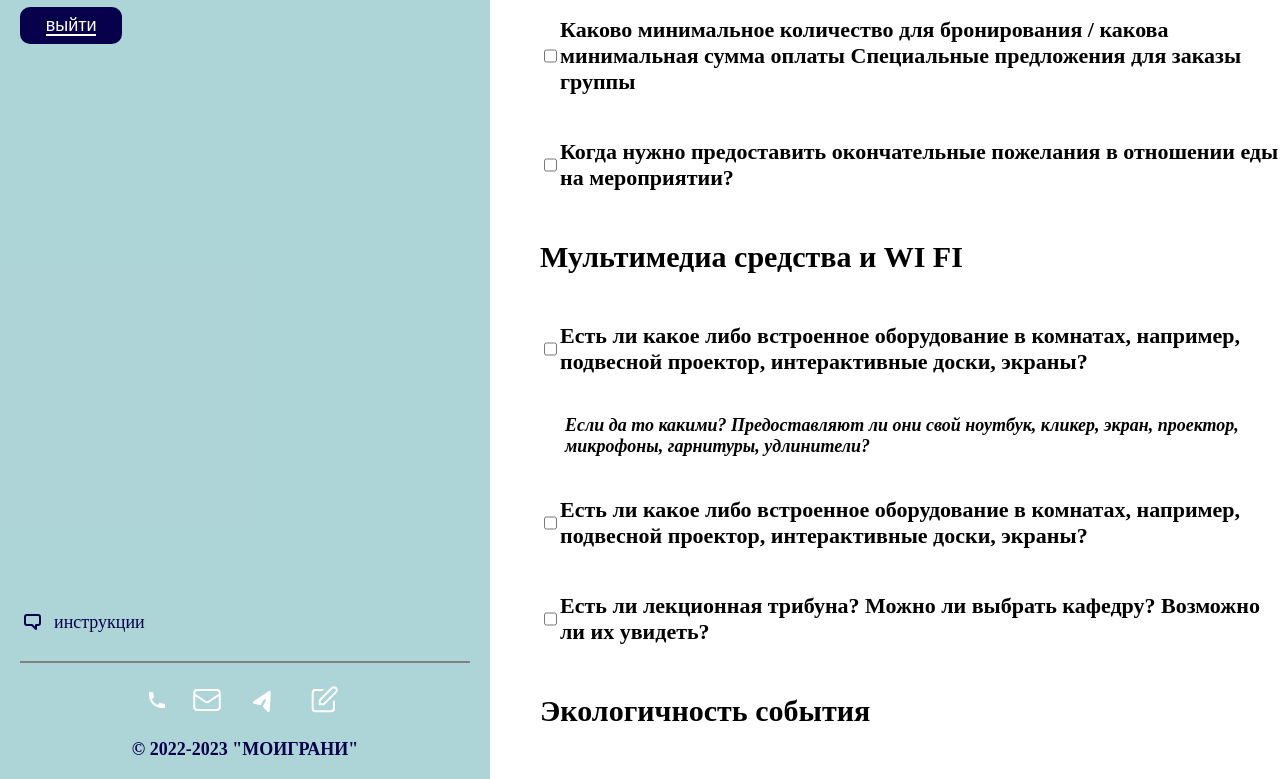
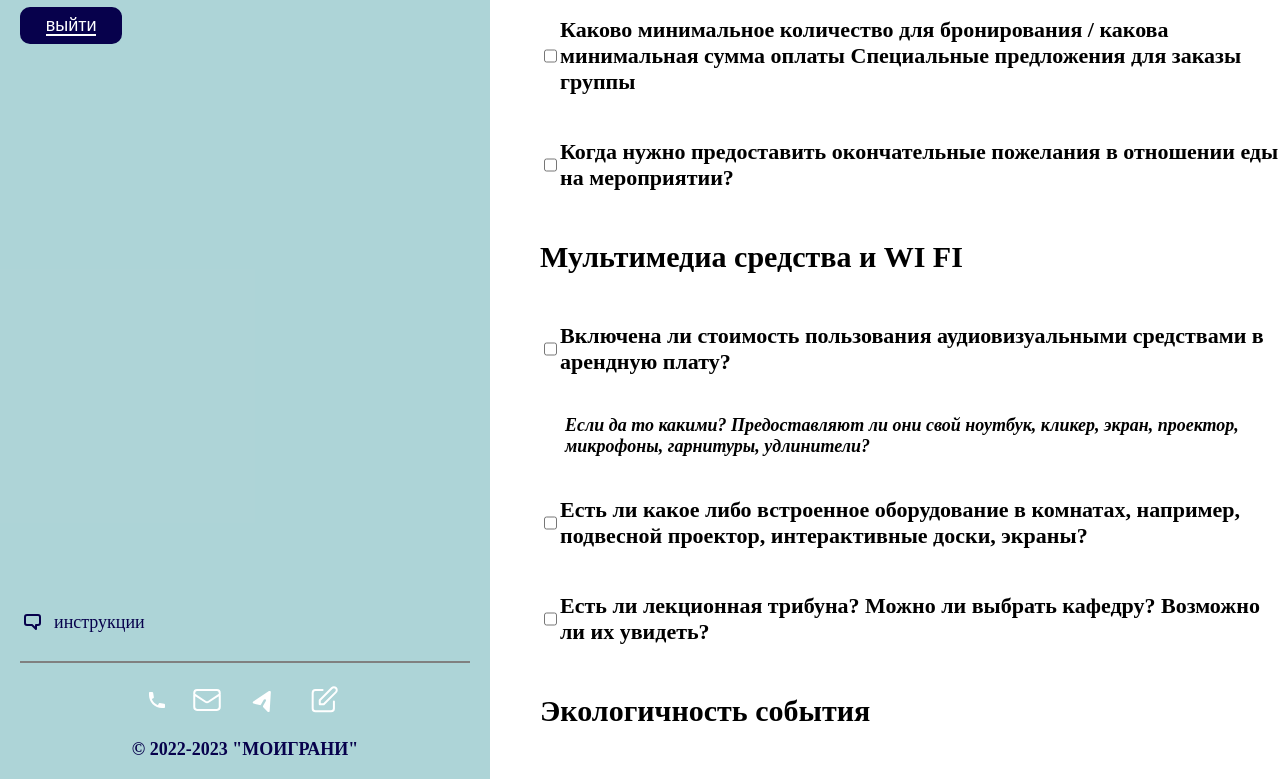
Before and after one commit to KES122/Grani_Fronend, a React (Vite) app: page / in a window 1280 px wide. Shown: the part 748-1527 px from the top of the page. Built offline with nearby package versions, Linux system fonts and the light colour scheme.

Commit message:
commit14/12
попытки доделать страницу
возникли небольшие проблемы
пытался их устранить
пока не вышло

```diff
--- a/src/components/step2/venueReservationPage3/checkBox/checkBox.module.scss
+++ b/src/components/step2/venueReservationPage3/checkBox/checkBox.module.scss
@@ -37,8 +37,9 @@
     }
 
     &__inputCheck {
-        height: 28px;
-        width: 28px
+        min-width: 50px;
+        min-height: 50px;
+
     }
 }
 
--- a/src/components/step2/venueReservationPage3/checkBox/checkBox.tsx
+++ b/src/components/step2/venueReservationPage3/checkBox/checkBox.tsx
@@ -44,7 +44,7 @@ const CheckBox = () => {
 
                     <div className={style.checkBox__checkBoxComponent}>
                         <input type='checkbox' className={style.checkBoxComponent__inputCheck} />
-                        <p className={style.checkBoxComponent__checkBoxTitle}>Есть ли какое либо встроенное оборудование в комнатах, например, подвесной проектор, интерактивные доски, экраны?</p>
+                        <p className={style.checkBoxComponent__checkBoxTitle}>Включена ли стоимость пользования аудиовизуальными средствами в арендную плату?</p>
                     </div>
 
                     <div className={style.checkBox__checkBoxDescription}>
@@ -57,7 +57,7 @@ const CheckBox = () => {
                     </div>
 
                     <div className={style.checkBox__checkBoxComponent}>
-                        <input type='checkbox' className={style.checkBoxComponent__inputCheck} />
+                        <input type='checkbox'  className={style.checkBoxComponent__inputCheck} />
                         <p className={style.checkBoxComponent__checkBoxTitle}>Есть ли лекционная трибуна? Можно ли выбрать кафедру? Возможно ли их увидеть?</p>
                     </div>
 
--- a/src/components/step2/venueReservationPage3/venueReservationPage3.module.scss
+++ b/src/components/step2/venueReservationPage3/venueReservationPage3.module.scss
@@ -4,7 +4,10 @@
 
 .mainSection {
     display: flex;
+    &__RightWrapper{
+        margin: 0 auto;
 
+    }
 
 
 
--- a/src/components/step2/venueReservationPage3/venueReservationPage3.tsx
+++ b/src/components/step2/venueReservationPage3/venueReservationPage3.tsx
@@ -9,13 +9,13 @@ const VenueReservationPage3 = () => {
         <>
             <Header />
             <div className={style.mainSection}>
-                <div className={style.leftWrapper}>
+                <div className={style.mainSection__leftWrapper}>
                     <StepsMenu />
                 </div>
-
+                <div className={style.mainSection__RightWrapper}>
                     <section className={style.venueReservationPage3}>
 
-                    <JumpBottonStepTwo/>
+                        <JumpBottonStepTwo />
                         <div className={style.venueReservationPage3__MainPart}>
                             <div className={style.MainPart__titlePart}>
                                 <h1 className={style.titlePart__title}>Чек-лист по бронированию площадки</h1>
@@ -40,8 +40,9 @@ const VenueReservationPage3 = () => {
 
                             </div>
                         </div>
-                    <CheckBox/>
+                        <CheckBox />
                     </section>
+                </div>
             </div>
         </>
 
```
Also changed, not shown: src/components/step3/logistics/logistics.tsx (added, +18 -0 lines), src/components/step3/logistics/logistics.module.scss (added). Lines whose indentation alone changed are shown as unchanged.
